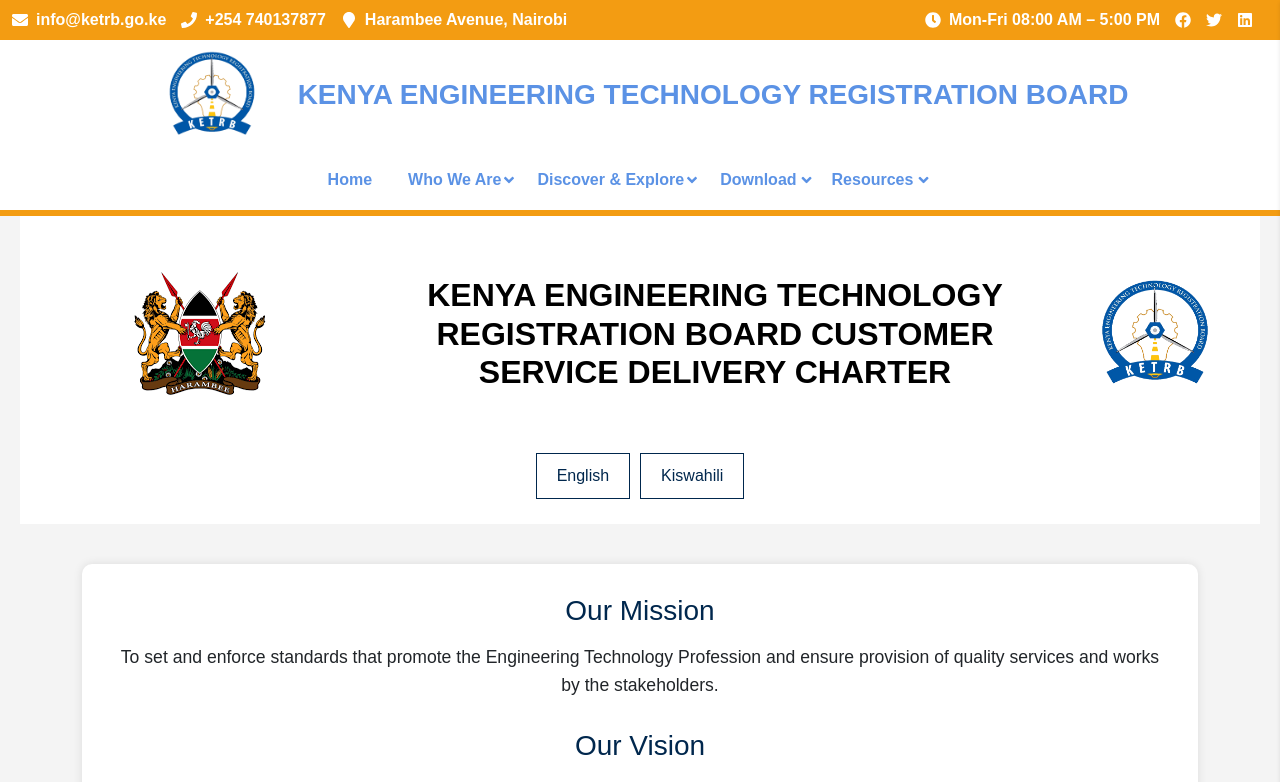
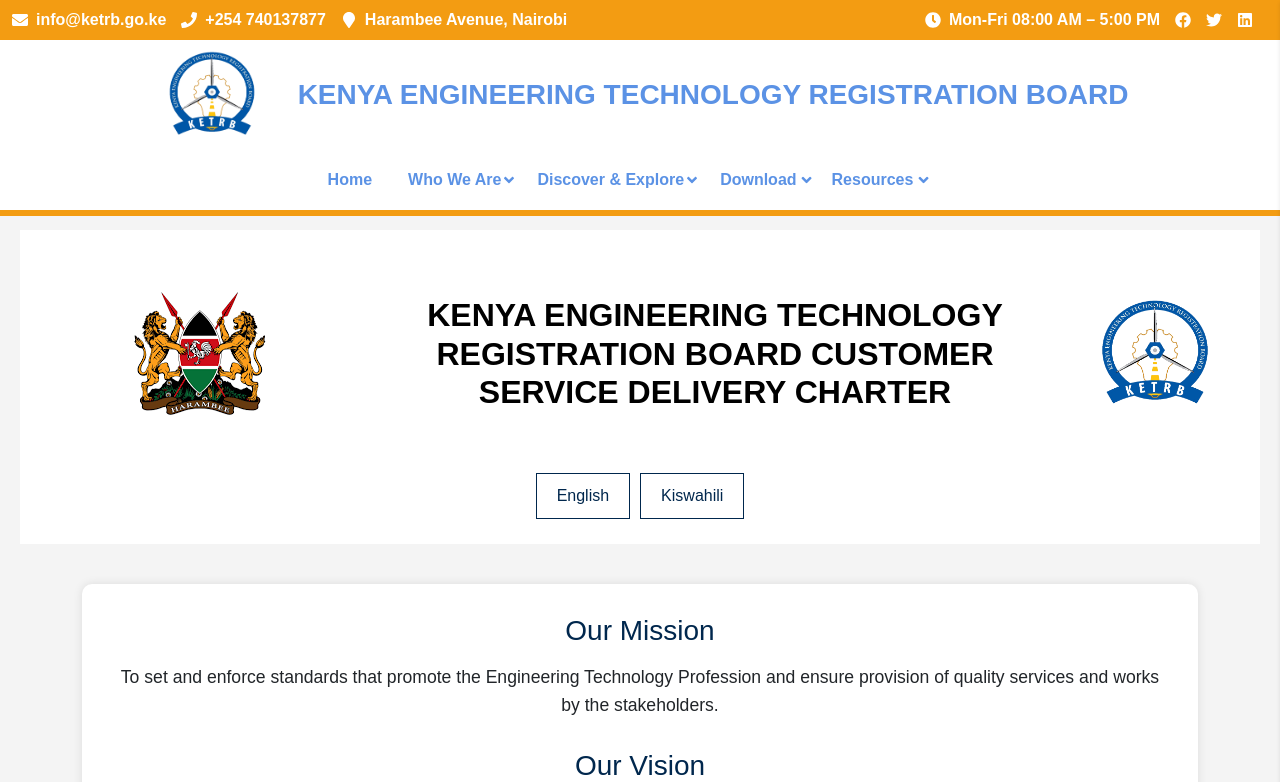
Before and after one commit to tmm-tech/KETRB, a React (Create React App) app in the folder ketrb-frontend/: page /charter in a window 1280 px wide. Shown: the top 782 px of the page. Built offline with nearby package versions, Linux system fonts and the light colour scheme; a web font is replaced by a local one.

Commit message:
Update Charter.jsx

```diff
--- a/ketrb-frontend/src/Page/Charter.jsx
+++ b/ketrb-frontend/src/Page/Charter.jsx
@@ -32,7 +32,7 @@ const Charter = () => {
   return (
     <>
       <TopBar />
-      <div style={{ paddingTop: "210px" }} className="charter-page">
+      <div style={{ paddingTop: "230px" }} className="charter-page">
         <header className="charter-header">
           <div className="charter-header-content">
             <img src={logo} alt="Kenya Logo" className="charter-logo1" />
```
